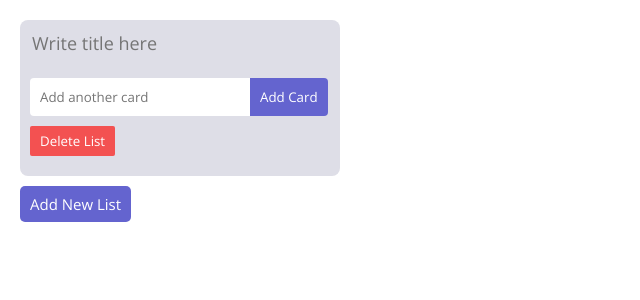
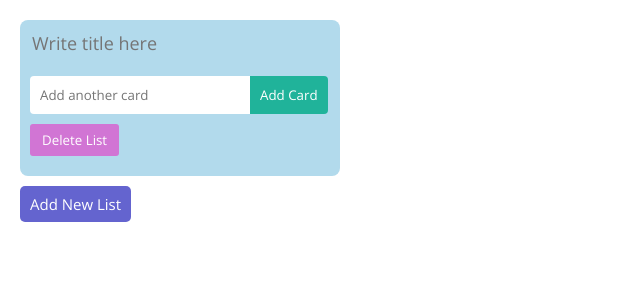
Before and after one commit to amberTrance/kanban-board, a React (Create React App) app: page / in a window 1280 px wide. Shown: the top 300 px of the page, without its empty margins (0-640 px from the left). Built offline with nearby package versions, Linux system fonts and the light colour scheme.

Commit message:
Improved styles

```diff
--- a/src/index.css
+++ b/src/index.css
@@ -1,9 +1,8 @@
 @import url('https://fonts.googleapis.com/css2?family=Open+Sans:wght@300;400&display=swap');
 
 :root {
-  --back: rgb(222, 222, 231);
+  --back: rgb(178, 218, 236);
 }
-
 
 * {
   margin: 0;
@@ -38,6 +37,13 @@ body {
   border-radius: 5px;
 }
 
+.deleteCardBtn,
+.deleteListBtn,
+.addListBtn,
+.addCardBtn {
+  color: white;
+}
+
 .move {
   position: absolute;
   padding: 5px;
@@ -53,11 +59,16 @@ body {
   resize: none;
 }
 
+.contentInput {
+  border-radius: 3px;
+}
+
 .listTitle {
   font-size: 18px;
   margin-bottom: 10px;
   border: none;
   background-color: var(--back);
+  color: rgb(51, 51, 51);
 }
 
 .bottom {
@@ -71,29 +82,43 @@ body {
   margin: 10px 0px;
 }
 
-.deleteCardBtn, .deleteListBtn {
+.deleteCardBtn, .deleteListBtn, .addListBtn {
   border: none;
-  padding: 6px 10px;
-  border-radius: 2px;
-  color: white;
+}
+
+.deleteListBtn {
+  padding: 7px 12px;
+  border-radius: 3px;
 }
 
 .deleteCardBtn {
-  background-color: rgb(247, 136, 136);
+  padding: 6px 10px;
+  border-radius: 2px;
+  background-color: rgba(77, 143, 219, 0.863);
+}
+
+.deleteCardBtn:hover {
+  background-color: rgba(16, 60, 110, 0.863);
 }
 
 .deleteListBtn {
-  background-color: rgb(243, 81, 81);
+  background-color: rgb(209, 117, 212);
+}
+
+.deleteListBtn:hover {
+  background-color: rgb(196, 71, 201);
 }
 
 .addListBtn {
-  border: none;
-  color: white;
   padding: 8px 10px;
   background-color: rgb(100, 100, 207);
   margin: 10px 0px;
   font-size: 15px;
   border-radius: 5px;
+}
+
+.addListBtn:hover {
+  background-color: rgb(53, 53, 170);
 }
 
 button {
@@ -107,8 +132,21 @@ button {
 }
 
 .addCardBtn {
-  background-color: rgb(100, 100, 207);
-  color: white;
+  background-color: rgb(32, 179, 154);
   border-top-right-radius: 4px;
   border-bottom-right-radius: 4px;
 }
+
+.addCardBtn:hover {
+  background-color: rgb(11, 204, 146);
+}
+
+textarea:focus, input:focus{
+  box-shadow: 0 0 1px rgb(114, 114, 114);
+  outline: none;
+}
+
+select {
+  border-radius: 3px;
+  border-color: var(--back);
+}
```
